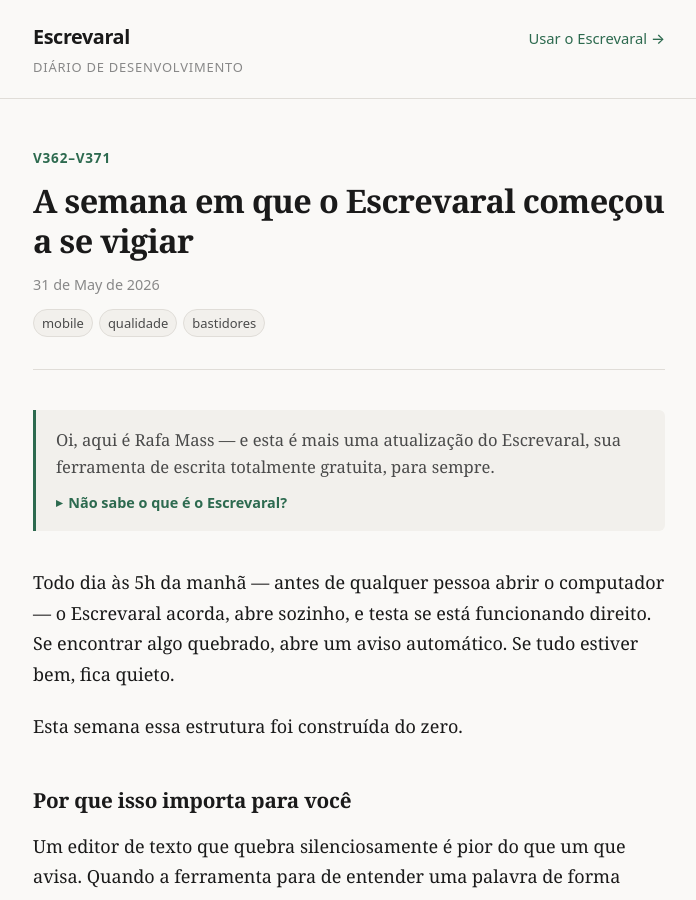
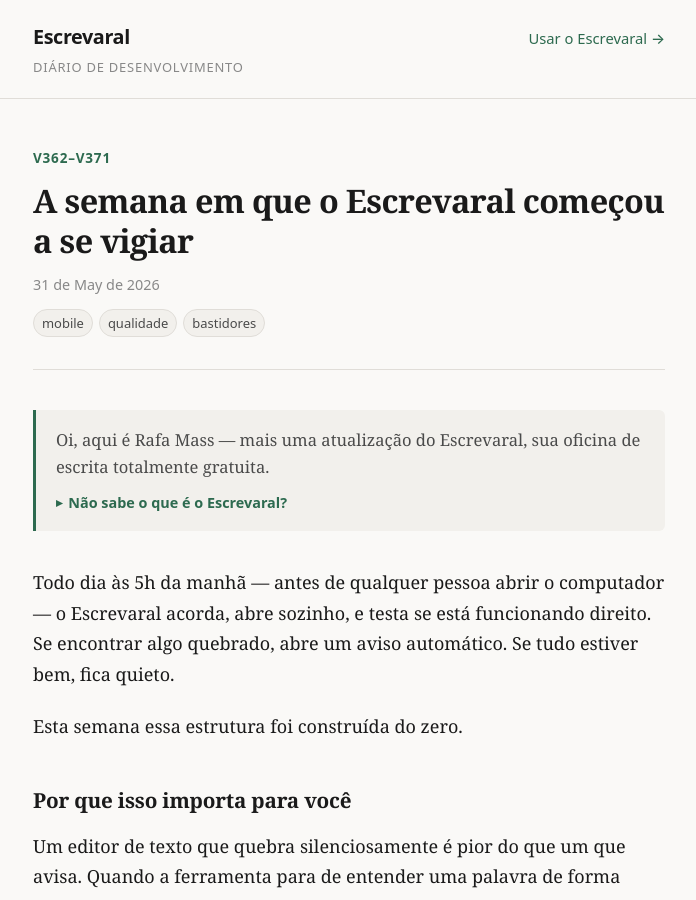
Before and after one commit to rfmss/escrevaral-diario, a Jekyll site: the page built from _posts/2026-05-31-semana-dos-auditores.md, in a window 1280 px wide and 900 px high. Shown: the whole window, without its empty margins (291-987 px from the left). Built offline with Jekyll 4.4.1, drawn with Linux system fonts in a browser that asks for light colours; some of the changed lines change nothing that is shown.

Commit message:
copy: texto de abertura final — curto, sem estrangeirismos

```diff
--- a/_includes/post-intro.html
+++ b/_includes/post-intro.html
@@ -1,12 +1,11 @@
 <div class="post-intro">
-  <p>Oi, aqui é Rafa Mass — e esta é mais uma atualização do Escrevaral, sua ferramenta de escrita totalmente gratuita, para sempre.</p>
+  <p>Oi, aqui é Rafa Mass — mais uma atualização do Escrevaral, sua oficina de escrita totalmente gratuita.</p>
 
   <details class="o-que-e">
     <summary>Não sabe o que é o Escrevaral?</summary>
     <div class="o-que-e-body">
-      <p>Imagina: editor de texto completo, backup automático e análise do seu estilo de escrita — tudo que as ferramentas das bigtechs oferecem para escritores, mas sem cobrar, sem coletar seus dados, sem IA de terceiros mexendo no seu texto. Seria um escrevaral danado de novas autoras e autores brasileiros.</p>
-      <p>Uma oficina pronta para trabalhar, aprender e se desenvolver. Com prova de autoria em blockchain, modo foco, análise de voz, oficina de rima, análise gramatical completa com todas as 10 classes de palavras — e uma cara de ferramenta paga que não custa absolutamente nada.</p>
-      <p>Não acredita? Visite <a href="https://escrevaral.com" target="_blank" rel="noopener">escrevaral.com</a> e escreva livre, salve tudo localmente e transporte seu arquivo como quiser.</p>
+      <p>Escritoras e escritores brasileiros merecem uma ferramenta à altura do que criam. O Escrevaral é isso: editor completo, cópia de segurança automática, análise de estilo, oficina de rima, análise gramatical com todas as 10 classes de palavras e prova de autoria — sem cobrar nada, sem coletar seus dados, sem inteligência artificial de terceiros mexendo no seu texto.</p>
+      <p>Entre em <a href="https://escrevaral.com" target="_blank" rel="noopener">escrevaral.com</a>.</p>
     </div>
   </details>
 </div>
```
